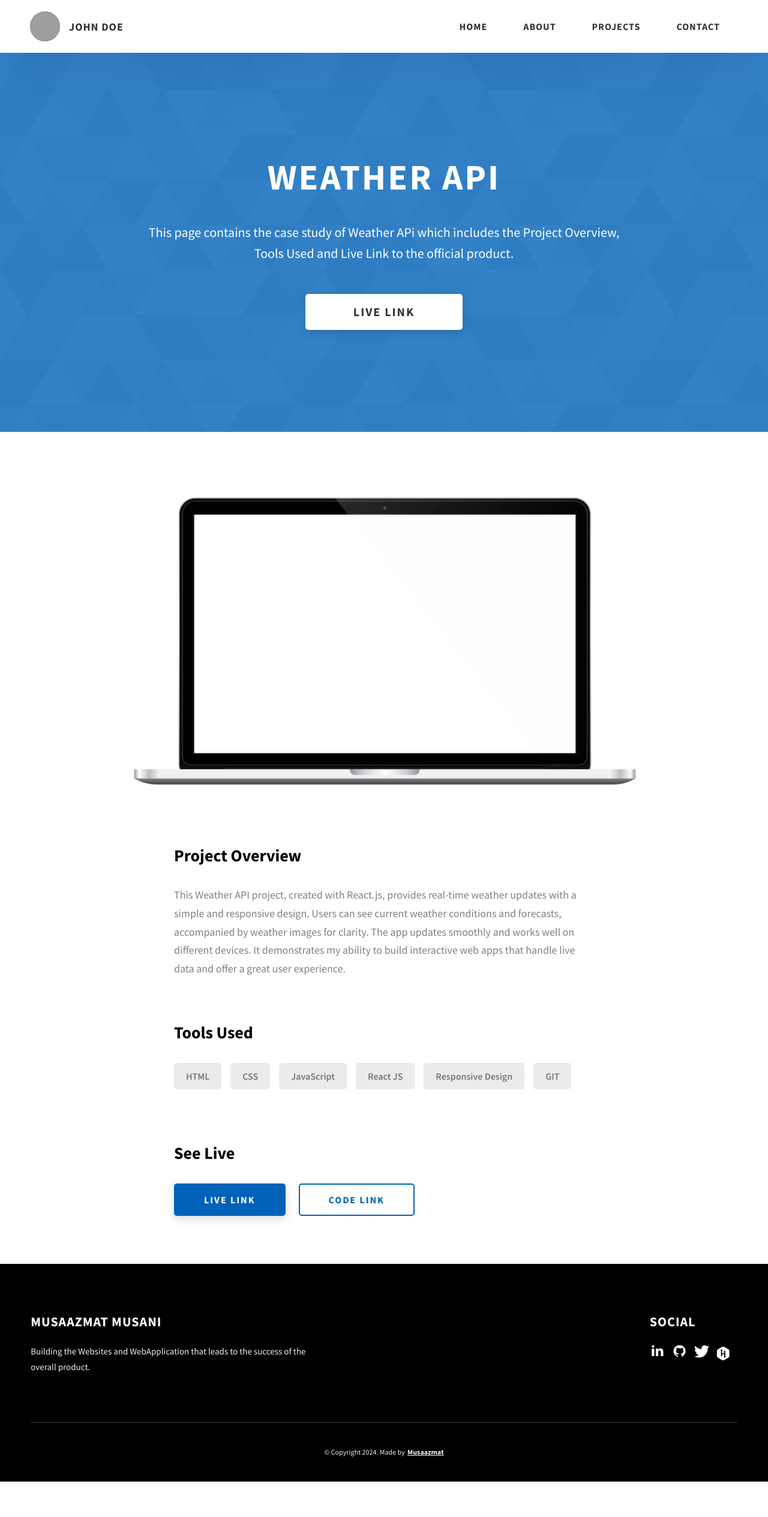
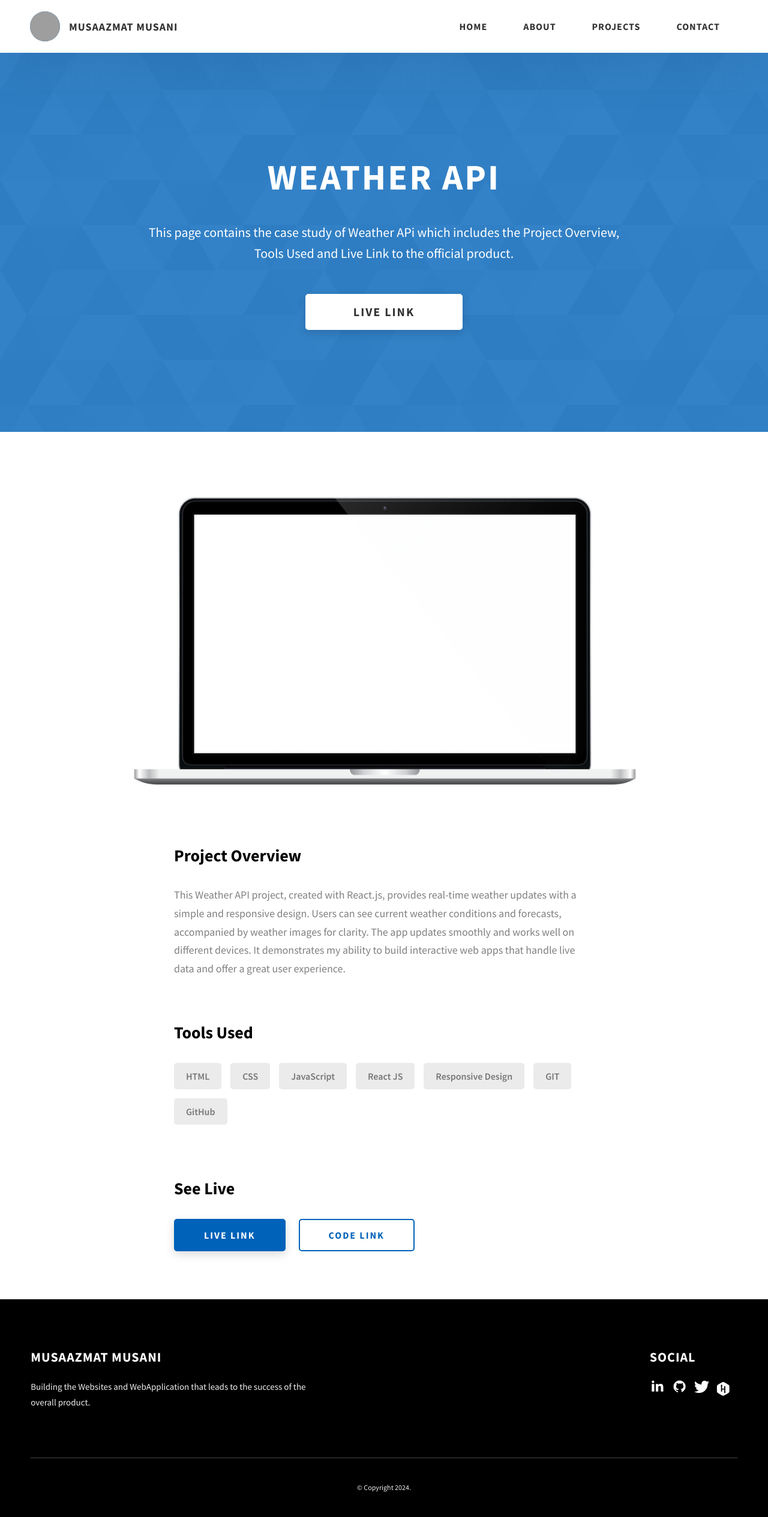
Before and after one commit to Musaazmat/Portfolio, a plain HTML site: page project-2.html in a window 1280 px wide. Shown: the whole page at 60% size. Before the commit the page ends 2470 px from the top, so only its background shows below. Drawn offline with Linux system fonts and the light colour scheme; grey boxes are pictures that could not be loaded; a script that the page names is missing.

Commit message:
change in footer

```diff
--- a/project-2.html
+++ b/project-2.html
@@ -29,11 +29,11 @@
           <div class="header__logo-img-cont">
             <img
               src="./assets/png/musa-azmat.jpg"
-              alt="Ram Maheshwari Logo Image"
+              alt="Musaazmat Logo Image"
               class="header__logo-img"
             />
           </div>
-          <span class="header__logo-sub">John Doe</span>
+          <span class="header__logo-sub">Musaazmat Musani</span>
         </div>
         <div class="header__main">
           <ul class="header__links">
@@ -139,6 +139,7 @@
                 <div class="skills__skill">React JS</div>
                 <div class="skills__skill">Responsive Design</div>
                 <div class="skills__skill">GIT</div>
+                <div class="skills__skill">GitHub</div>
               </div>
             </div>
             <div class="project-details__links">
@@ -211,10 +212,7 @@
         </div>
 
         <div class="main-footer__lower">
-          &copy; Copyright 2024. Made by
-          <a rel="noreferrer" target="_blank" href="https://rammaheshwari.com"
-            >Musaazmat</a
-          >
+          &copy; Copyright 2024.
         </div>
       </div>
     </footer>
```
Also changed, not shown: index.html (+1 -2 lines), project-1.html (+1 -4 lines), project-3.html (+3 -7 lines).
